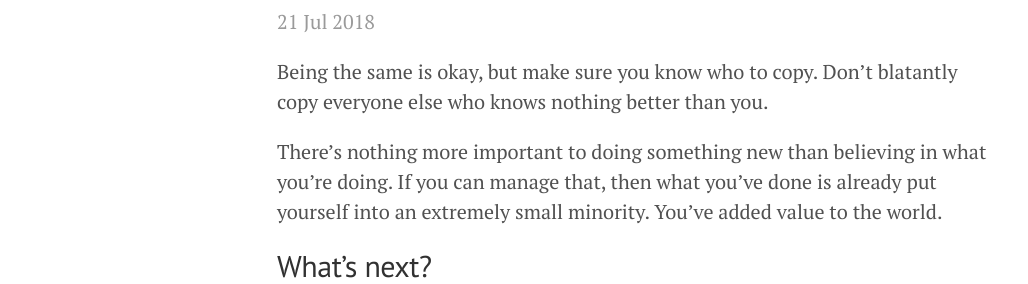
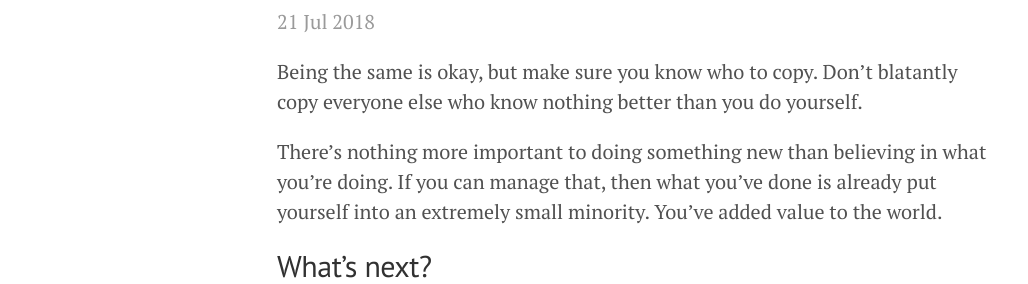
Before and after one commit to someshkar/blog-old, a Jekyll site: the page built from _posts/2018-07-21-dont-be-different.md, in a window 1280 px wide. Shown: the part 175-459 px from the top of the page, without its empty margins (3-1031 px from the left). Built offline with Jekyll 4.4.1, drawn with Linux system fonts in a browser that asks for light colours.

Commit message:
first post grammar mistakes

```diff
--- a/_posts/2018-07-21-dont-be-different.md
+++ b/_posts/2018-07-21-dont-be-different.md
@@ -3,7 +3,7 @@ layout: post
 title: Don't be different
 ---
 
-Being the same is okay, but make sure you know who to copy. Don't blatantly copy everyone else who knows nothing better than you.
+Being the same is okay, but make sure you know who to copy. Don't blatantly copy everyone else who know nothing better than you do yourself.
 
 There's nothing more important to doing something new than believing in what you're doing. If you can manage that, then what you've done is already put yourself into an extremely small minority. You've added value to the world.
 
```
